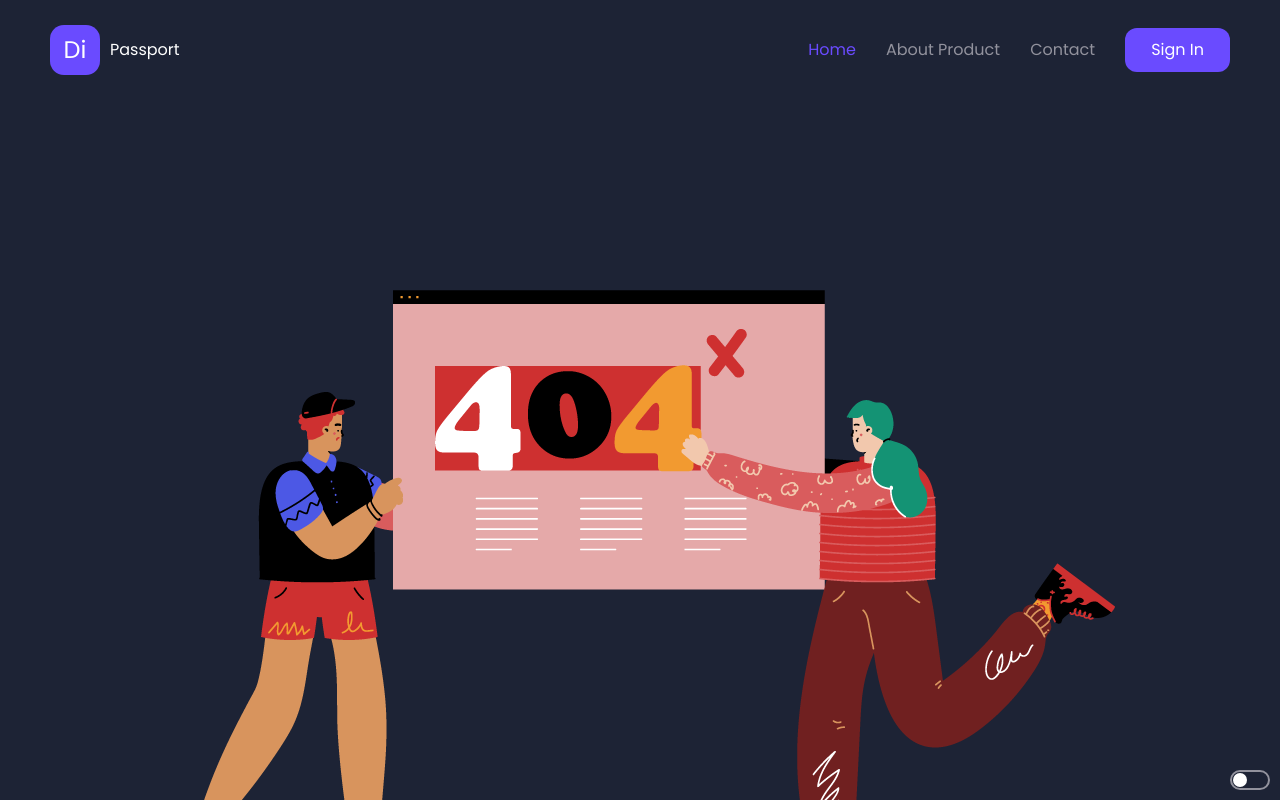
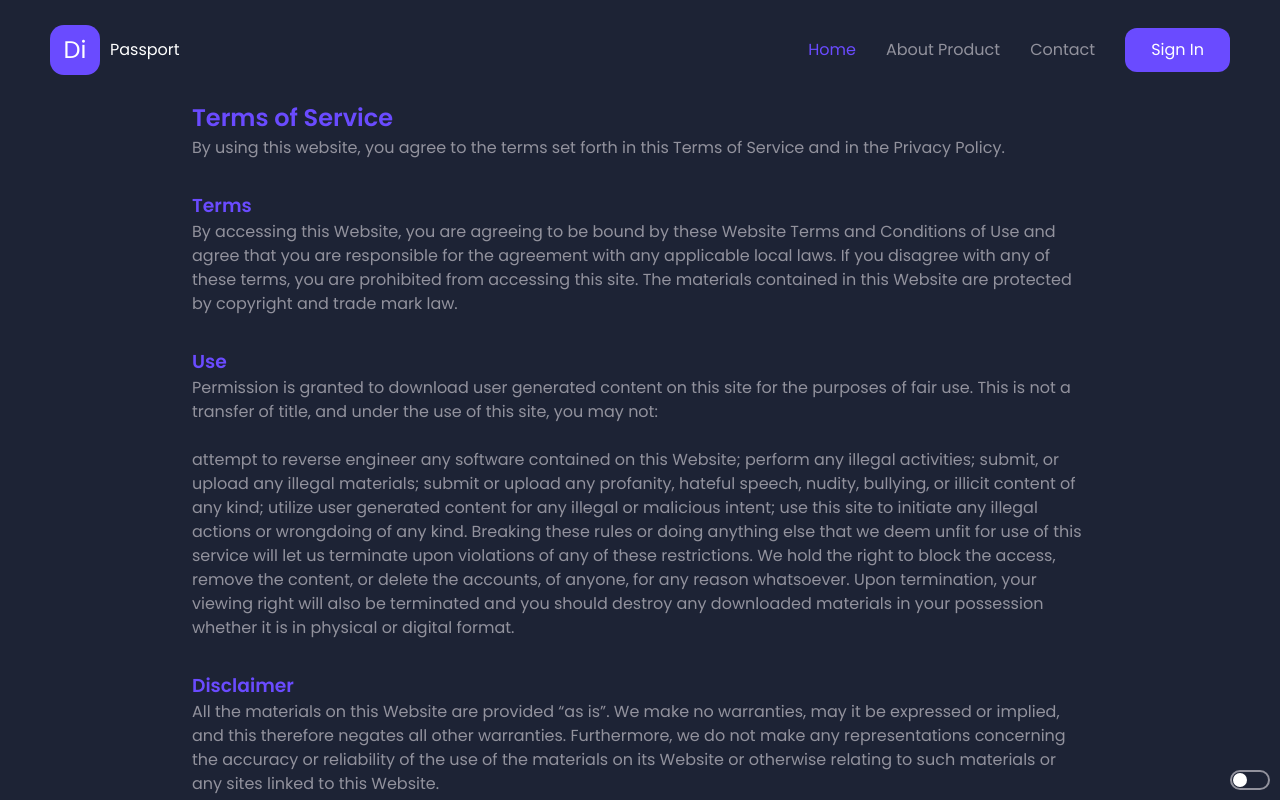
Before and after one commit to naHDop-tech/e-passport, a React app in the folder client/: page /terms-of-conditions in a window 1280 px wide. Built offline with nearby package versions, Linux system fonts and the light colour scheme.

Commit message:
feat: implement terms of service page

```diff
--- a/client/src/App.tsx
+++ b/client/src/App.tsx
@@ -5,6 +5,7 @@ import { NotFoundPage } from '@pages/NotFoundPage'
 import { SignInPage } from '@root/pages/SignInPage'
 import { SignUpPage } from '@root/pages/SignUpPage'
 import { ResetPasswordPage } from '@root/pages/ResetPasswordPage'
+import { TermsOfConditions } from '@root/pages/TermsOfConditions'
 import { withLayout } from '@components/HOC/WithLayout'
 
 const MainLayoutWrapper = withLayout()
@@ -18,6 +19,7 @@ export function App(): JSX.Element {
           <Route path='/sign-in' element={<SignInPage />}/>
           <Route path='/sign-up' element={<SignUpPage />}/>
           <Route path='/reset-password' element={<ResetPasswordPage />}/>
+          <Route path='/terms-of-conditions' element={<TermsOfConditions />} />
           <Route path="/*" element={<NotFoundPage />} />
         </Routes>
       </MainLayoutWrapper>
--- a/client/src/components/CommonStyle.module.css
+++ b/client/src/components/CommonStyle.module.css
@@ -27,3 +27,7 @@
 .TextWhiteGrey {
   color: var(--color-text-grey);
 }
+
+.ColorPrimary {
+  color: var(--color-primary-purple);
+}
--- a/client/src/components/common-style-types.ts
+++ b/client/src/components/common-style-types.ts
@@ -6,4 +6,5 @@ export interface ICommonStyle {
   Disabled: string
   FlexBetween: string
   TextWhiteGrey: string
+  ColorPrimary: string
 }
--- /dev/null
+++ b/client/src/pages/TermsOfConditions/TermsOfConditions.tsx
@@ -0,0 +1,55 @@
+import s from './TermsOfServiceStyle.module.css'
+const styles = s as ITermsOfServiceStyle
+
+import cs from '@components/CommonStyle.module.css'
+import { ICommonStyle } from '@components/common-style-types'
+
+const commonStyle = cs as ICommonStyle
+
+interface ITermsOfServiceStyle {
+  Box: string
+}
+
+export function TermsOfConditions() {
+  return (
+    <div className={styles.Box}>
+      <h1 className={commonStyle.ColorPrimary}>Terms of Service</h1>
+      <p>By using this website, you agree to the terms set forth in this Terms of Service and in the Privacy Policy.</p>
+      <div className={commonStyle.Margin32} />
+      <h3>Terms</h3>
+      <p>By accessing this Website, you are agreeing to be bound by these Website Terms and Conditions of Use and agree that you are responsible for the agreement with any applicable local laws. If you disagree with any of these terms, you are prohibited from accessing this site. The materials contained in this Website are protected by copyright and trade mark law.</p>
+      <div className={commonStyle.Margin32} />
+      <h3>Use</h3>
+      <p>Permission is granted to download user generated content on this site for the purposes of fair use. This is not a transfer of title, and under the use of this site, you may not:</p>
+      <div className={commonStyle.Margin24} />
+      <p>attempt to reverse engineer any software contained on this Website;
+perform any illegal activities;
+submit, or upload any illegal materials;
+submit or upload any profanity, hateful speech, nudity, bullying, or illicit content of any kind;
+utilize user generated content for any illegal or malicious intent;
+use this site to initiate any illegal actions or wrongdoing of any kind.
+Breaking these rules or doing anything else that we deem unfit for use of this service will let us terminate upon violations of any of these restrictions.  We hold the right to block the access, remove the content, or delete the accounts, of anyone, for any reason whatsoever.  Upon termination, your viewing right will also be terminated and you should destroy any downloaded materials in your possession whether it is in physical or digital format. </p>
+      <div className={commonStyle.Margin32} />
+      <h3>Disclaimer</h3>
+      <p>All the materials on this Website are provided “as is”. We make no warranties, may it be expressed or implied, and this therefore negates all other warranties. Furthermore, we do not make any representations concerning the accuracy or reliability of the use of the materials on its Website or otherwise relating to such materials or any sites linked to this Website.</p>
+      <div className={commonStyle.Margin32} />
+      <h3>Limitations</h3>
+      <p>We or our suppliers will not be held accountable for any damages that could or would arise with the use or inability to use the materials on this Website, even if this Website or an authorized representative of this Website has been notified, orally or written, of the possibility of such damage.  For no reason whatsoever can we be held responsible for any damages relating to or pertaining to the use of this Website.</p>
+      <div className={commonStyle.Margin32} />
+      <h3>Revisions and Errata</h3>
+      <p>The materials appearing on this Website may include technical, typographical, or photographic errors. We will not promise that any of the materials in this Website are accurate, complete, or current. We may change the materials contained on this Website at any time without notice. We strive to provide the best content and information possible, do not make any commitment to update the materials and may never do so.</p>
+      <div className={commonStyle.Margin32} />
+      <h3>Links</h3>
+      <p>We have not reviewed all of the sites linked to on this Website and are not responsible for the contents of any such linked site. The presence of any link does not imply endorsement by us of the site linked to. The use of any linked website is at the user’s own risk.</p>
+      <div className={commonStyle.Margin32} />
+      <h3>Governing Law</h3>
+      <p>Any claim related to this Website shall be governed by the laws of United States without regards to its conflict of law provisions.</p>
+      <div className={commonStyle.Margin32} />
+      <h3>Site Terms of Use Modifications</h3>
+      <p>The Terms of Service for this Website may be updated at any time without prior notice.  Updates to these terms will be posted to this page. By using this Website, you are agreeing to be bound by the current and future versions of these Terms and Conditions of Use.</p>
+      <div className={commonStyle.Margin32} />
+      <h3>Privacy Policy</h3>
+      <p>By using this website you agree to the Terms of Service on this page, as well as, the the items specified in the Privacy Policy.</p>
+    </div>
+  )
+}
--- /dev/null
+++ b/client/src/pages/TermsOfConditions/TermsOfServiceStyle.module.css
@@ -0,0 +1,11 @@
+.Box {
+  padding: 0 15vw;
+}
+
+.Box p {
+  color: var(--color-text-grey);
+}
+
+.Box h3 {
+  color: var(--color-primary-purple);
+}
--- /dev/null
+++ b/client/src/pages/TermsOfConditions/index.ts
@@ -0,0 +1 @@
+export { TermsOfConditions } from './TermsOfConditions'
```
